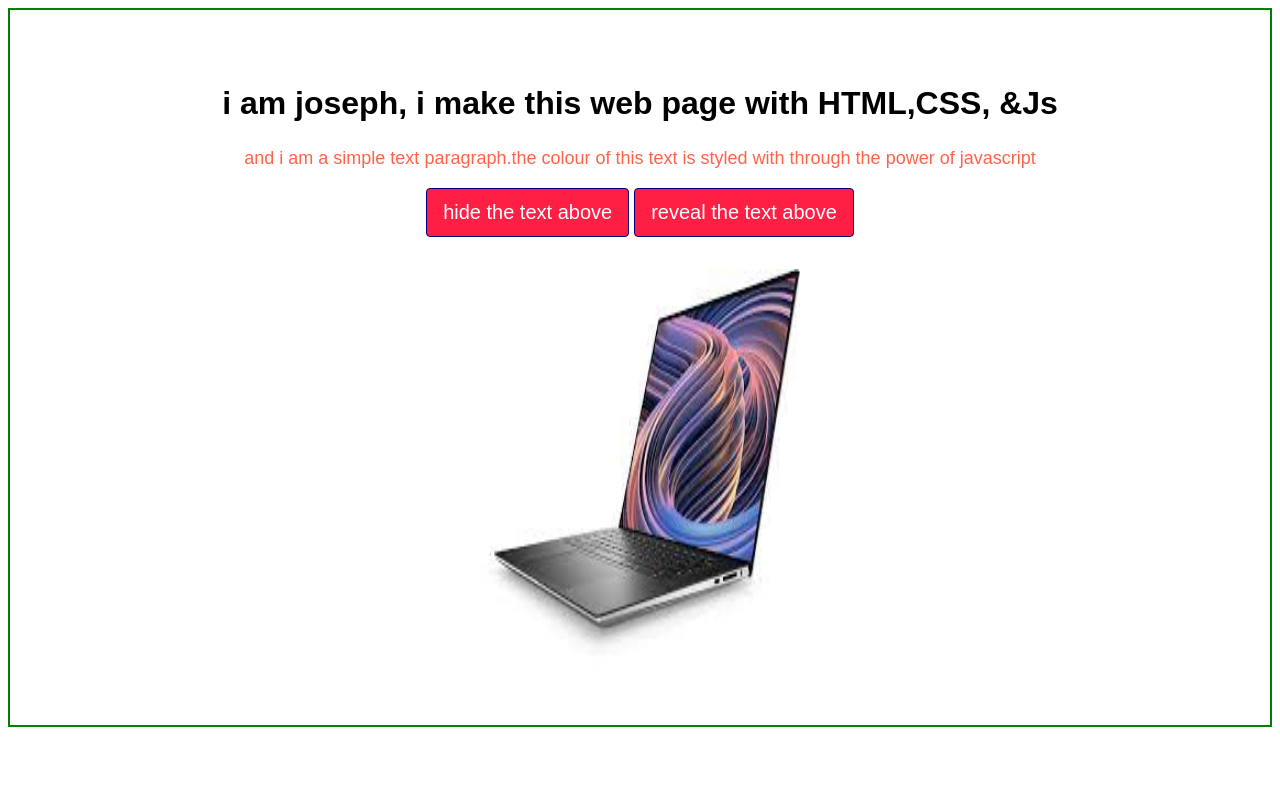
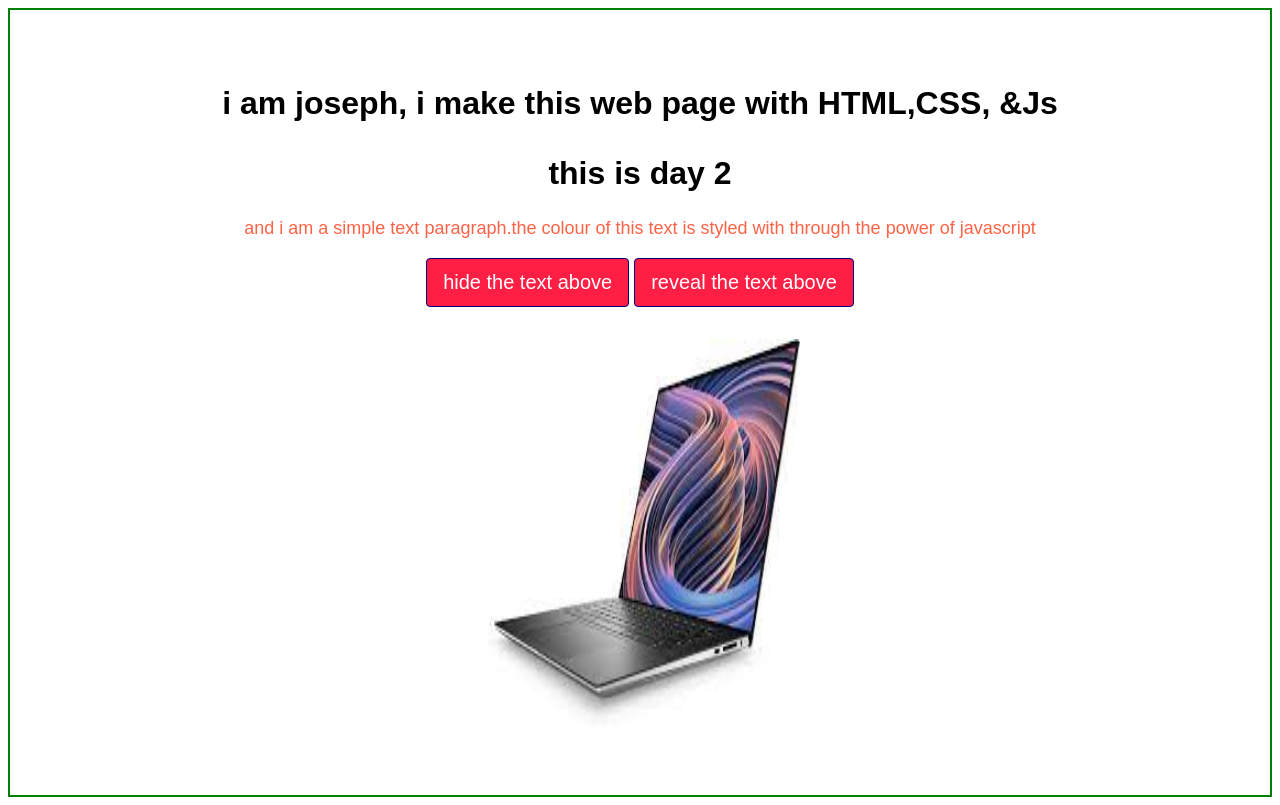
Before and after one commit to drjoeseph/client-app-reop, a plain HTML site: page index.html in a window 1280 px wide. Drawn offline with Linux system fonts and the light colour scheme.

Commit message:
edit index.html file

```diff
--- a/index.html
+++ b/index.html
@@ -10,6 +10,7 @@
 <body>
 <div>
     <h1>i am joseph, i make this web page with HTML,CSS, &Js</h1>
+    <h1>this is day 2</h1>
     <P>and i am a simple text paragraph.the colour of this text is styled with  through the power of javascript </P>
     <button id="b1">hide the text above </button>
     <button id="b2">reveal the text above</button>
```
